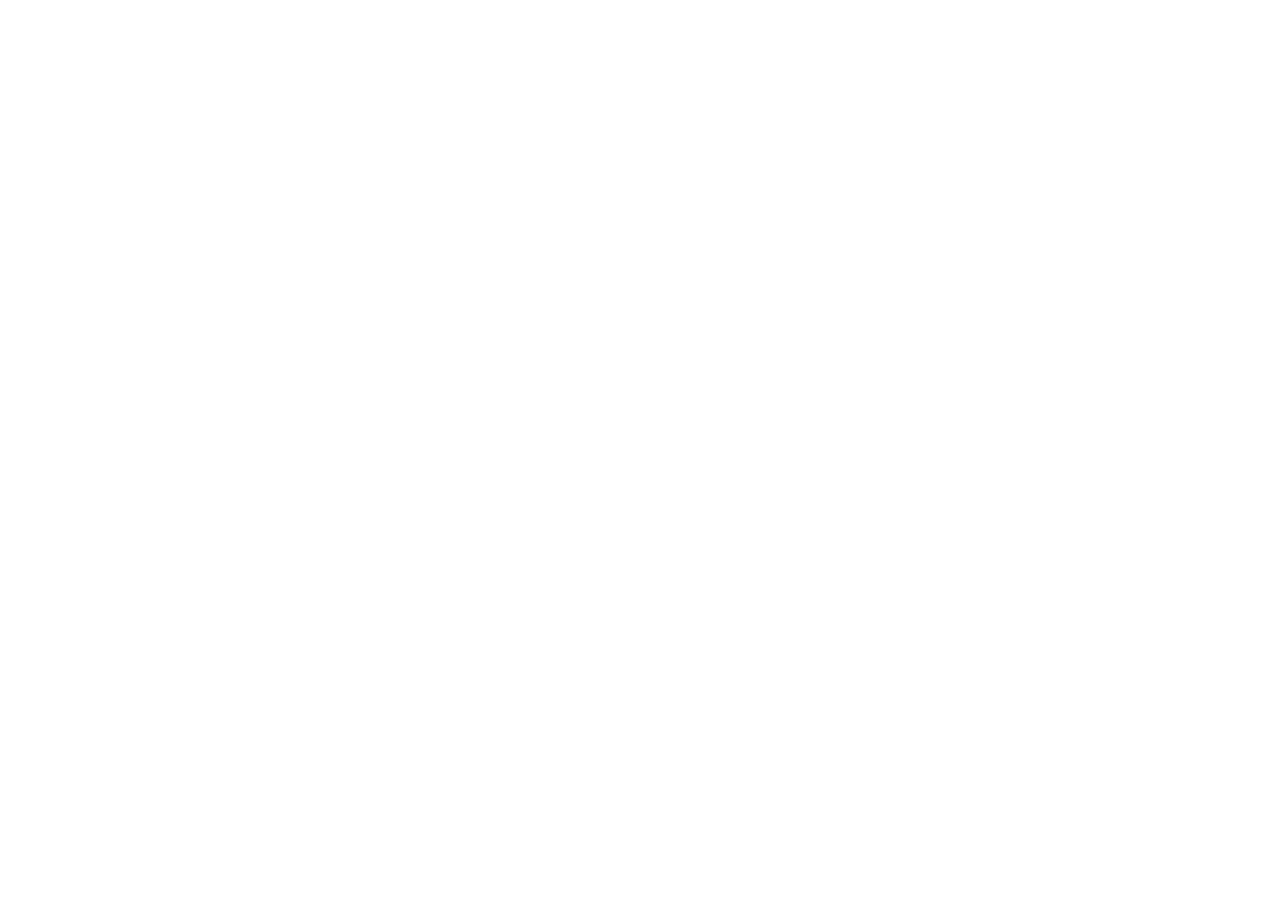
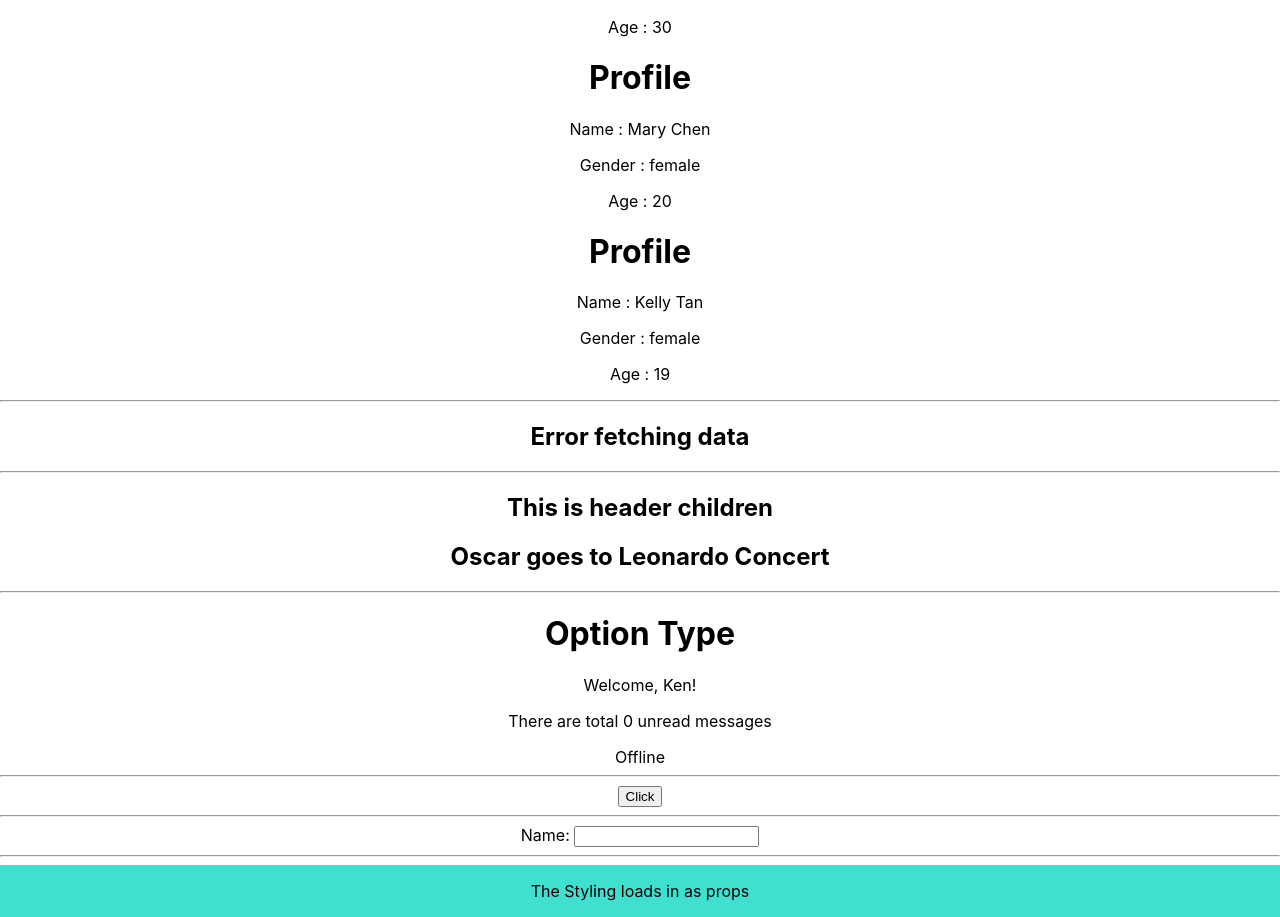
Before and after one commit to 99Ace/99Ace-learn-react-typescript, a React (Create React App) app in the folder seeseelooklook/: page / in a window 1280 px wide. Shown: the part 503-1420 px from the top of the page. Before the commit the page ends 800 px from the top, so only its background shows below. Built offline with nearby package versions, Linux system fonts and the light colour scheme.

Commit message:
Set up various types for tsx props

```diff
--- a/seeseelooklook/src/App.tsx
+++ b/seeseelooklook/src/App.tsx
@@ -1,8 +1,38 @@
 import './App.css';
+import { Button } from './components/Button';
+import { Container } from './components/Container';
+import { Heading } from './components/Heading';
+import { Input } from './components/Input';
+
+// import components
 import Navbar from './components/Navbar';
+import { OptionalType } from './components/OptionalType';
+import { Oscar } from './components/Oscar';
 import Person from './components/Profile';
+import PersonList from './components/ProfileList';
+import Status from './components/Status';
 
 function App() {
+  const data = [
+    {
+      fname: "John",
+      lname: "Tan",
+      age: 30,
+      gender: "male"
+    },
+    {
+      fname: "Mary",
+      lname: "Chen",
+      age: 20,
+      gender: "female"
+    },
+    {
+      fname: "Kelly",
+      lname: "Tan",
+      age: 19,
+      gender: "female"
+    }
+  ]
   return (
     <div className="App">
       <Navbar
@@ -17,9 +47,50 @@
         age: 30,
         gender: "male"
       }}
+      />
+      <hr />
+      <PersonList students={data} />
+      <hr />
+      {/* Status TSX */}
+      <Status status="error" />
+      <hr />
 
+      {/* Header tsx */}
+      <Heading> This is header children </Heading>
+
+
+      {/* Pass Header into Oscar tsx */}
+      <Oscar>
+        <Heading>Oscar goes to Leonardo Concert</Heading>
+      </Oscar>
+
+      <hr />
+
+      {/* Optional Type  */}
+      <OptionalType
+        name="Ken"
+        isLoggedIn={false}
       />
+      <hr />
+
+      {/* Buttons : Click */}
+      <Button
+        handleClick1={() => console.log("nothing")}
+        handleClick2={(e) => console.log(e)}
+        handleClick3={(e, id) => console.log(e, id)}
+      />
+      <hr />
+
+      {/* Input : Onchange */}
+      <Input value='' handleChange={e => console.log(e)} />
+      <hr />
+
+      {/* Style */}
+      <Container styles={{ backgroundColor: 'turquoise', padding: '1rem' }} />
+
     </div>
+
+
   );
 }
 
--- /dev/null
+++ b/seeseelooklook/src/components/Button.tsx
@@ -0,0 +1,20 @@
+import React from "react"
+
+type ButtonProps = {
+    // function takes nothing and return nothing (void)
+    handleClick1: () => void
+
+    // function takes in event and return nothing (void)
+    handleClick2: (event: React.MouseEvent<HTMLButtonElement>) => void
+
+    // function takes in event and id and return nothing (void)
+    handleClick3: (
+        event: React.MouseEvent<HTMLButtonElement>,
+        id: number) => void
+
+
+}
+
+export const Button = (props: ButtonProps) => {
+    return <button onClick={event => props.handleClick3(event, 1)}>Click</button>
+}
--- /dev/null
+++ b/seeseelooklook/src/components/Container.tsx
@@ -0,0 +1,10 @@
+type ContainerProps = {
+    styles: React.CSSProperties
+}
+export const Container = (props: ContainerProps) => {
+    return (
+        <div style={props.styles
+        }
+        > The Styling loads in as props</div >
+    )
+}
--- /dev/null
+++ b/seeseelooklook/src/components/Heading.tsx
@@ -0,0 +1,6 @@
+type HeadingProps = {
+    children: string
+}
+export const Heading = (props: HeadingProps) => {
+    return <h2>{props.children}</h2>
+}
--- /dev/null
+++ b/seeseelooklook/src/components/Input.tsx
@@ -0,0 +1,14 @@
+import React from "react"
+
+type InputProps = {
+    value: string,
+    handleChange: (event: React.ChangeEvent<HTMLInputElement>) => void
+}
+export const Input = (props: InputProps) => {
+    return (
+        <>
+            <label>Name: </label>
+            <input type="text" onChange={props.handleChange} value={props.value} />
+        </>
+    )
+}
--- /dev/null
+++ b/seeseelooklook/src/components/OptionalType.tsx
@@ -0,0 +1,17 @@
+type NavbarProps = {
+    name: string,
+    messageCount?: number,
+    isLoggedIn: boolean
+}
+export const OptionalType = (props: NavbarProps) => {
+    const { messageCount = 0 } = props
+    return <>
+        <h1>Option Type</h1>
+        <p>Welcome, {props.name}!</p>
+        <p>There are total {messageCount} unread messages</p>
+        {
+            props.isLoggedIn ? <div>Online</div> : <div>Offline</div>
+        }
+
+    </>
+}
--- /dev/null
+++ b/seeseelooklook/src/components/Oscar.tsx
@@ -0,0 +1,6 @@
+type OscarProps = {
+    children: React.ReactNode
+}
+export const Oscar = (props: OscarProps) => {
+    return <div>{props.children}</div>
+}
--- /dev/null
+++ b/seeseelooklook/src/components/ProfileList.tsx
@@ -0,0 +1,24 @@
+type personListProps = {
+    students: {
+        fname: string,
+        lname: string,
+        age: number,
+        gender: string
+    }[]
+}
+const PersonList = (props: personListProps) => {
+    return <div>
+        {
+            props.students.map((student, index) => {
+                return <div key={index}><div />
+                    <h1>Profile</h1>
+                    <p>Name : {student.fname} {student.lname}</p>
+                    <p>Gender : {student.gender}</p>
+                    <p>Age : {student.age}</p>
+                </div>
+            })
+        }
+
+    </div>
+}
+export default PersonList;
--- /dev/null
+++ b/seeseelooklook/src/components/Status.tsx
@@ -0,0 +1,19 @@
+type StatusProps = {
+    // set to accept only either of the three inputs
+    status: "loading" | 'success' | 'error'
+}
+const Status = (props: StatusProps) => {
+    let message
+    if (props.status === 'loading') {
+        message = "Loading..."
+    } else if (props.status === 'success') {
+        message = "Data fetched successfully"
+    } else if (props.status === 'error') {
+        message = "Error fetching data"
+    }
+    return (<div>
+        <h2>{message}</h2>
+    </div>)
+}
+
+export default Status;
--- /dev/null
+++ b/seeseelooklook/src/components/template.tsx
@@ -0,0 +1,5 @@
+export const xxx = () => {
+    return (
+        <div></div>
+    )
+}
```
Also changed, not shown: 1 other file (tests, documents, lock files or other folders).
